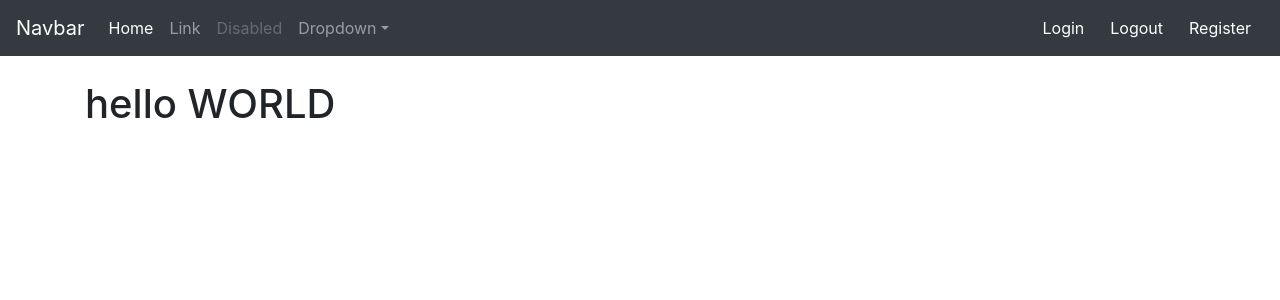
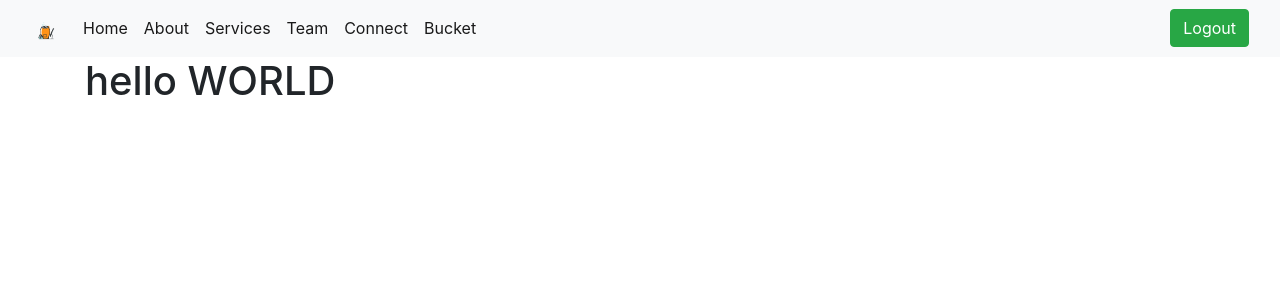
Before and after one commit to salbifaza/collectinc, a CodeIgniter 4 app: template app/Views/hello/world.php in a window 1280 px wide. Shown: the top 300 px of the page. Run offline with PHP 8.4 and a stand-in for CodeIgniter, Linux system fonts and the light colour scheme; the template is opened without the code that fills it, so the values that code supplies are empty; some libraries are stand-ins or nearby versions.

Commit message:
third commit

```diff
--- a/app/Config/Filters.php
+++ b/app/Config/Filters.php
@@ -19,6 +19,7 @@ class Filters extends BaseConfig
 		'csrf'     => CSRF::class,
 		'toolbar'  => DebugToolbar::class,
 		'honeypot' => Honeypot::class,
+		'auth' => \App\Filters\Auth::class,
 	];
 
 	/**
@@ -31,6 +32,7 @@ class Filters extends BaseConfig
 		'before' => [
 			// 'honeypot',
 			// 'csrf',
+			'auth' => ['except' => 'auth/*']
 		],
 		'after'  => [
 			'toolbar',
--- a/app/Views/layout.php
+++ b/app/Views/layout.php
@@ -16,23 +16,13 @@
     <link href="<?= base_url('bootstrap-4.0.0/dist/css/bootstrap.min.css') ?>" rel="stylesheet">
 
     <!-- Custom styles for this template -->
-    <style>
-        body {
-            padding-top: 5rem;
-        }
 
-        .starter-template {
-            padding: 3rem 1.5rem;
-            text-align: center;
-        }
-    </style>
 
 </head>
 
 <body>
 
     <?= $this->include('navbar') ?>
-
     <main role="main" class="container">
 
         <?= $this->renderSection('content'); ?>
--- a/app/Views/navbar.php
+++ b/app/Views/navbar.php
@@ -1,41 +1,71 @@
-<nav class="navbar navbar-expand-md navbar-dark bg-dark fixed-top">
-    <a class="navbar-brand" href="#">Navbar</a>
-    <button class="navbar-toggler" type="button" data-toggle="collapse" data-target="#navbarsExampleDefault" aria-controls="navbarsExampleDefault" aria-expanded="false" aria-label="Toggle navigation">
+<?php
+$session = session();
+?>
+<nav class="navbar navbar-expand-md navbar-light bg-light sticky-top">
+    <div class="container-fluid">
+        <a class="navbar-brand" href="#">
+            <img src="img/logo2.PNG" style="width:28px;">
+        </a>
+
+        <button class="navbar-toggler" type="button" data-toggle="collapse" data-target="#navbarResponsive">
             <span class="navbar-toggler-icon"></span>
         </button>
 
-    <div class="collapse navbar-collapse" id="navbarsExampleDefault">
+        <div class="collapse navbar-collapse" id="navbarResponsive">
             <ul class="navbar-nav mr-auto">
+                <?php if ($session->get('isLoggedIn')) : ?>
                     <li class="nav-item active">
-                <a class="nav-link" href="#">Home <span class="sr-only">(current)</span></a>
+                        <a class="nav-link" href="<?= site_url('home/index') ?>">Home</a>
                     </li>
-            <li class="nav-item">
-                <a class="nav-link" href="#">Link</a>
+                    <li class="nav-item active">
+                        <a class="nav-link" href="<?= site_url('home/index') ?>">About </a>
                     </li>
-            <li class="nav-item">
-                <a class="nav-link disabled" href="#">Disabled</a>
+                    <li class="nav-item active">
+                        <a class="nav-link" href="<?= site_url('home/index') ?>">Services</a>
                     </li>
-            <li class="nav-item dropdown">
-                <a class="nav-link dropdown-toggle" href="http://example.com" id="dropdown01" data-toggle="dropdown" aria-haspopup="true" aria-expanded="false">Dropdown</a>
-                <div class="dropdown-menu" aria-labelledby="dropdown01">
-                    <a class="dropdown-item" href="#">Action</a>
-                    <a class="dropdown-item" href="#">Another action</a>
-                    <a class="dropdown-item" href="#">Something else here</a>
-                </div>
+                    <li class="nav-item active">
+                        <a class="nav-link" href="<?= site_url('home/index') ?>">Team</a>
                     </li>
+                    <li class="nav-item active">
+                        <a class="nav-link" href="<?= site_url('home/index') ?>">Connect</a>
+                    </li>
+                    <li class="nav-item active">
+                        <a class="nav-link" href="<?= site_url('home/index') ?>">Bucket <span class="sr-only">(current)</span></a>
+                    </li>
+                <?php else : ?>
+                    <li class="nav-item active">
+                        <a class="nav-link" href="<?= site_url('home/index') ?>">Home </a>
+                    </li>
+                    <li class="nav-item active">
+                        <a class="nav-link" href="<?= site_url('home/index') ?>">About </a>
+                    </li>
+                    <li class="nav-item active">
+                        <a class="nav-link" href="<?= site_url('home/index') ?>">Services</a>
+                    </li>
+                    <li class="nav-item active">
+                        <a class="nav-link" href="<?= site_url('home/index') ?>">Team</a>
+                    </li>
+                    <li class="nav-item active">
+                        <a class="nav-link" href="<?= site_url('home/index') ?>">Connect <span class="sr-only">(current)</span></a>
+                    </li>
+                <?php endif ?>
             </ul>
             <div class="form-inline my-2 my-lg-0">
                 <ul class="navbar-nav mr-auto">
+                    <?php if ($session->get('isLoggedIn')) : ?>
                         <li class="nav-item">
-                    <a class="btn btn-dark" href="<?= site_url('auth/login') ?>">Login </a>
+                            <a class="btn btn-success" href="<?= site_url('auth/logout') ?>">Logout</a>
+                        </li>
+                    <?php else : ?>
+                        <li class="nav-item">
+                            <a class="btn btn-success" href="<?= site_url('auth/login') ?>">Login</a>
                         </li>
                         <li class="nav-item">
-                    <a class="btn btn-dark" href="<?= site_url('auth/logout') ?>">Logout </a>
+                            <a class="btn btn-success" href="<?= site_url('auth/register') ?>">Register</a>
                         </li>
-                <li class="nav-item">
-                    <a class="btn btn-dark" href="<?= site_url('auth/register') ?>">Register </a>
-                </li>
+                    <?php endif ?>
                 </ul>
             </div>
         </div>
+    </div>
 </nav>
```
Also changed, not shown: app/Config/Validation.php (+8 -8 lines), app/Controllers/Auth.php (+39 -4 lines), app/Filters/Auth.php (added, +23 -0 lines), app/Views/login.php (+16 -0 lines), public/bootstrap-4.0.0/assets/img/logo.PNG (added), public/bootstrap-4.0.0/assets/img/logo2.PNG (added). Lines whose indentation alone changed are shown as unchanged.
